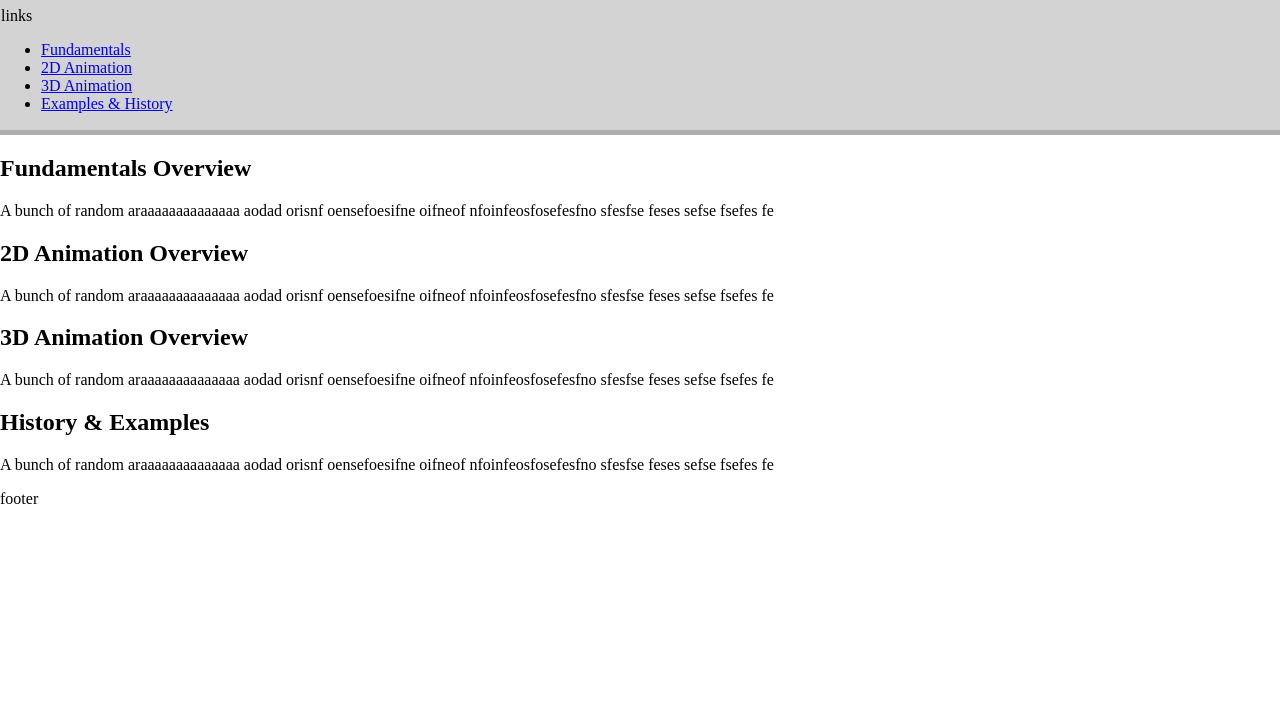
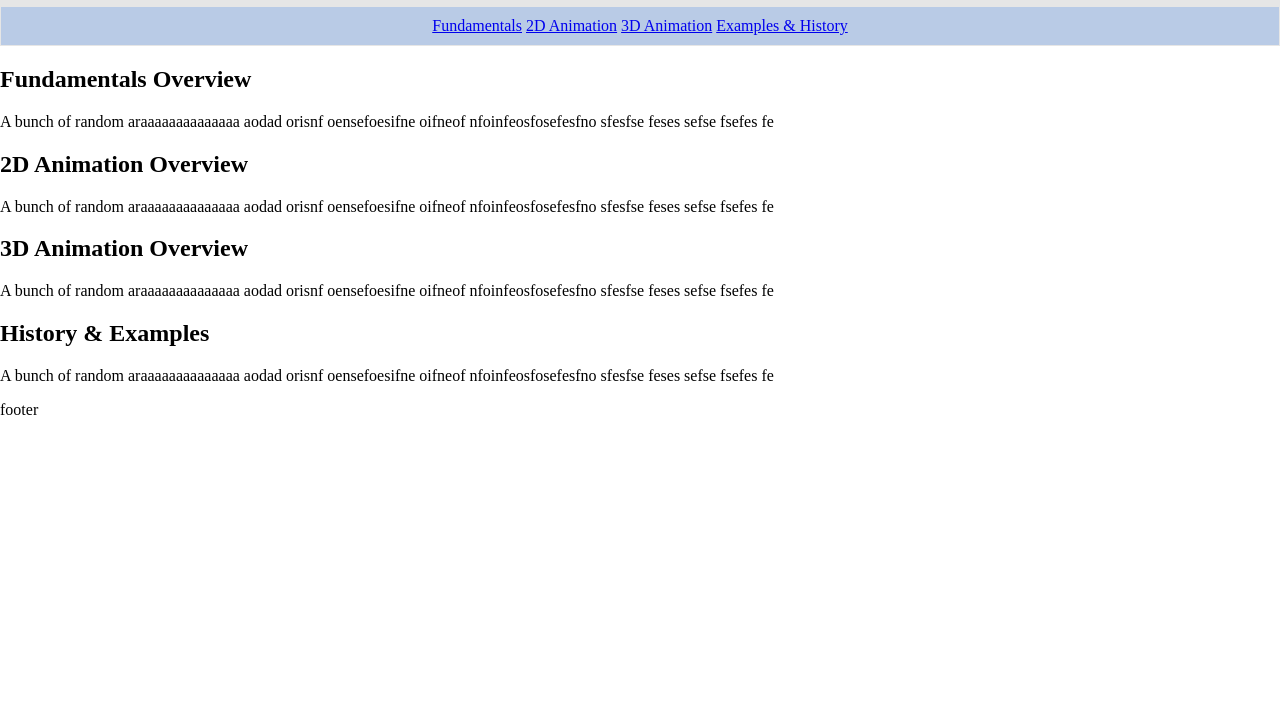
Before and after one commit to vazquala/MiniProject, a plain HTML site: page website/index.html in a window 1280 px wide. Shown: the part 74-800 px from the top of the page. Drawn offline with Linux system fonts and the light colour scheme.

Commit message:
Structure mostly completed

```diff
--- a/styles/styles.css
+++ b/styles/styles.css
@@ -1,3 +1,5 @@
+/*Colors are temporary, it WILL change later.*/
+
 /*Body*/
 body {
     margin: 0;
@@ -6,14 +8,16 @@ body {
 
 /*Header*/
 header {
-    background-color: lightgray;
+    background-color: #e6e6e6;
     padding: 1px;
-    border-bottom: 5px solid #afafaf;
+    text-align: center;
 }
 
 /*Navigation*/
 nav {
-
+    background-color: #b9cbe6;
+    padding: 10px;
+    text-align: center;
 }
 
 nav ul {
--- a/website/index.html
+++ b/website/index.html
@@ -9,13 +9,10 @@
         <header>
             <h1>My Animation Homepage</h1>
             <nav>
-                <p>links</p>
-                <ul>
-                    <li> <a href="additional/fundamentals.html">Fundamentals</a> </li>
-                    <li> <a href="additional/twodimensional.html">2D Animation</a> </li>
-                    <li> <a href="additional/threedimensional.html">3D Animation</a> </li>
-                    <li> <a href="additional/examples.html">Examples & History</a> </li>
-                </ul>
+                <a href="additional/fundamentals.html">Fundamentals</a>
+                <a href="additional/twodimensional.html">2D Animation</a>
+                <a href="additional/threedimensional.html">3D Animation</a>
+                <a href="additional/examples.html">Examples & History</a>
             </nav>
         </header>
 
```
